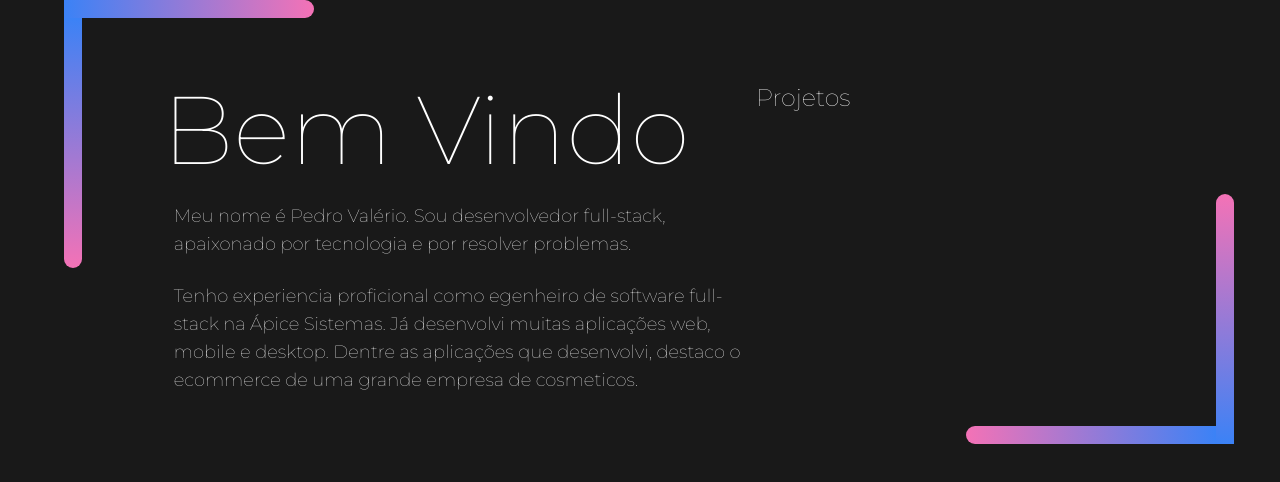
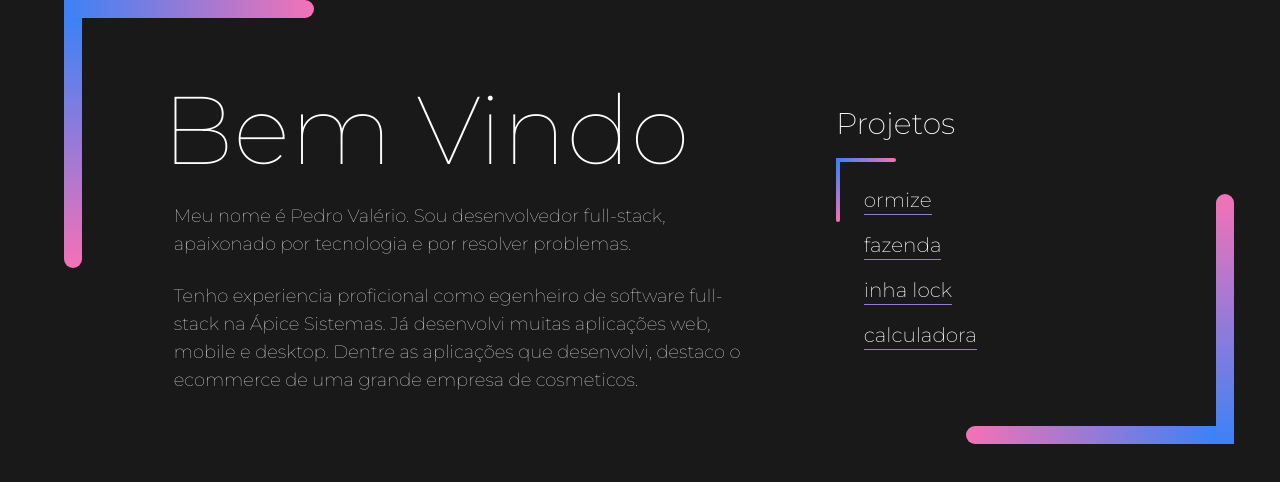
Before and after one commit to pedroddjkkk/Portfolio, a Next.js app: page / in a window 1280 px wide. Shown: the top 482 px of the page. Built offline with nearby package versions, Linux system fonts and the light colour scheme.

Commit message:
Add projects section to Home page

```diff
--- a/src/app/page.tsx
+++ b/src/app/page.tsx
@@ -1,4 +1,5 @@
 import { Corner } from '@/components/corner'
+import { Project } from '@/components/project'
 
 export default function Home() {
   return (
@@ -16,8 +17,14 @@ export default function Home() {
               Dentre as aplicações que desenvolvi, destaco o ecommerce de uma grande empresa de cosmeticos.
             </span>
           </section>
-          <section>
-            <h1 className='text-white text-2xl font-thin '>Projetos</h1>
+          <section className='ml-20 mt-6'>
+            <h1 className='text-white text-3xl font-extralight mb-4'>Projetos</h1>
+            <Corner size={60} padding={4} className='m-6 flex flex-col gap-4'>
+              <Project href='https://www.npmjs.com/package/ormize'>ormize</Project>
+              <Project href='https://github.com/pedroddjkkk/ProjetoFazenda'>fazenda</Project>
+              <Project href='https://github.com/pedroddjkkk/InhaLock'>inha lock</Project>
+              <Project href='https://github.com/pedroddjkkk/CalculadoraReact'>calculadora</Project>
+            </Corner>
           </section>
         </Corner>
       </div>
--- /dev/null
+++ b/src/components/project.tsx
@@ -0,0 +1,16 @@
+import Link from "next/link";
+
+interface ProjectProps {
+  children: React.ReactNode
+  href: string
+}
+
+export function Project({ href, children }: ProjectProps) {
+  return (
+    <Link href={href} className="text-white text-xl font-extralight ">
+      <span className="w-fit after:h-px after:from-blue-500 after:to-pink-400 after:bg-gradient-to-b flex flex-col hover:tracking-wider transition-all duration-300">
+        {children}
+      </span>
+    </Link>
+  )
+}
```
